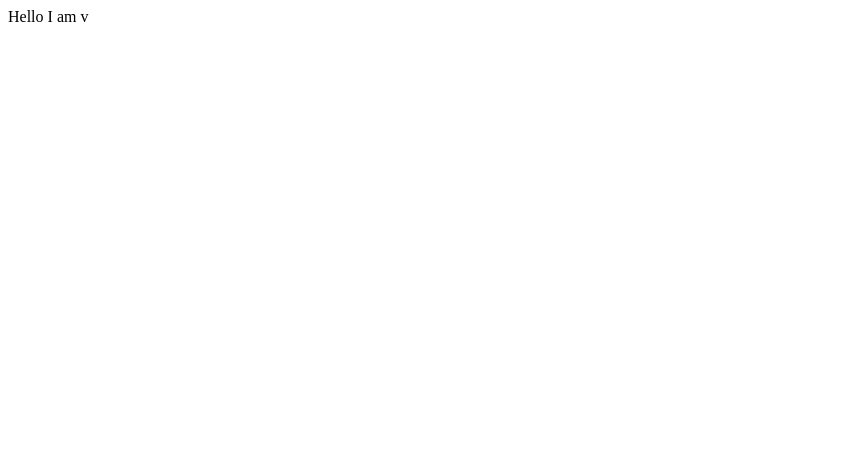
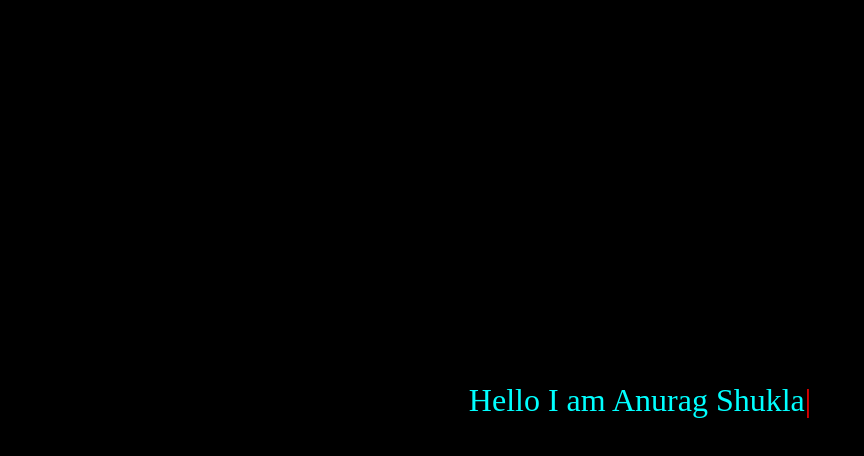
Before and after one commit to theanuragshukla/shuffleer.js, a plain HTML site: page index.html in a window 1280 px wide. Shown: the whole page, without its empty margins (0-864 px from the left). Drawn offline with Linux system fonts and the light colour scheme.

Commit message:
almost done

```diff
--- a/index.html
+++ b/index.html
@@ -3,10 +3,38 @@
 <head>
 	<meta charset="UTF-8">
 	<title></title>
+	<style>
+* {
+	margin: 0;
+	padding: 0;
+	box-sizing: border-box;
+}
+body {
+	background-color: #000;
+	display: flex;
+	justify-content: center;
+	align-items: center;
+	height: 100vh;
+
+}
+.autoInp {
+	text-align: center;
+	width: 100vw;
+	height: 50px;
+	display: flex;
+	justify-content: center;
+	align-items: center;
+	color:#0ff;
+	font-size: 2rem;
+}
+.autoInp::after{
+	Content:"|";
+	color:red;
+}
+	</style>
 	<script defer src="./script.js"></script>
 </head>
 <body>
-<div class="autoInp">
-</div>
+<div class="autoInp"></div>
 </body>
 </html>
--- a/script.js
+++ b/script.js
@@ -1,19 +1,29 @@
+const sleep = ms => new Promise(r => setTimeout(r, ms));
 class Resolver{
 	constructor(options){
 		this.resolve(options);
 		this.counter=0
 	}
+	async deleteText(options,cb){
+		await sleep(1000)
+		 while(options.constant!==options.element.textContent){
+			options.element.textContent = options.element.textContent.slice(0,options.element.textContent.length-1)
+			await sleep(100)
+		}
+	cb()
+	}
 	doResolverEffect(options, callback) {
 		const resolveString = options.resolveString;
+		const len = resolveString.length
 		const offset = options.offset;
 		const partialString = resolveString.substring(0, offset);
 		const combinedOptions = Object.assign({}, options, { partialString: partialString });
 		this.doRandomiserEffect(combinedOptions, () => {
 			const nextOptions = Object.assign({}, options, { offset: offset + 1 });
-			if (offset <= resolveString.length) {
+			if (offset <= len) {
 				this.doResolverEffect(nextOptions, callback);
 			} else if (typeof callback === "function") {
-				callback();
+				this.deleteText(options,callback)
 			}
 		});
 	}
@@ -56,10 +66,10 @@ function randomCharacter(characters) {
 	return characters[getRandomInteger(0, characters.length - 1)];
 };
 new Resolver({
-	timeout: 10,
+	timeout: 30,
 	iterations: 5,
 	loop:true,
 	constant:"Hello I am ",
-	strings: ['Anurag Shukla','web developer'],
+	strings: ['Anurag Shukla','a web developer'],
 	element: document.querySelector('.autoInp')
 })
```
